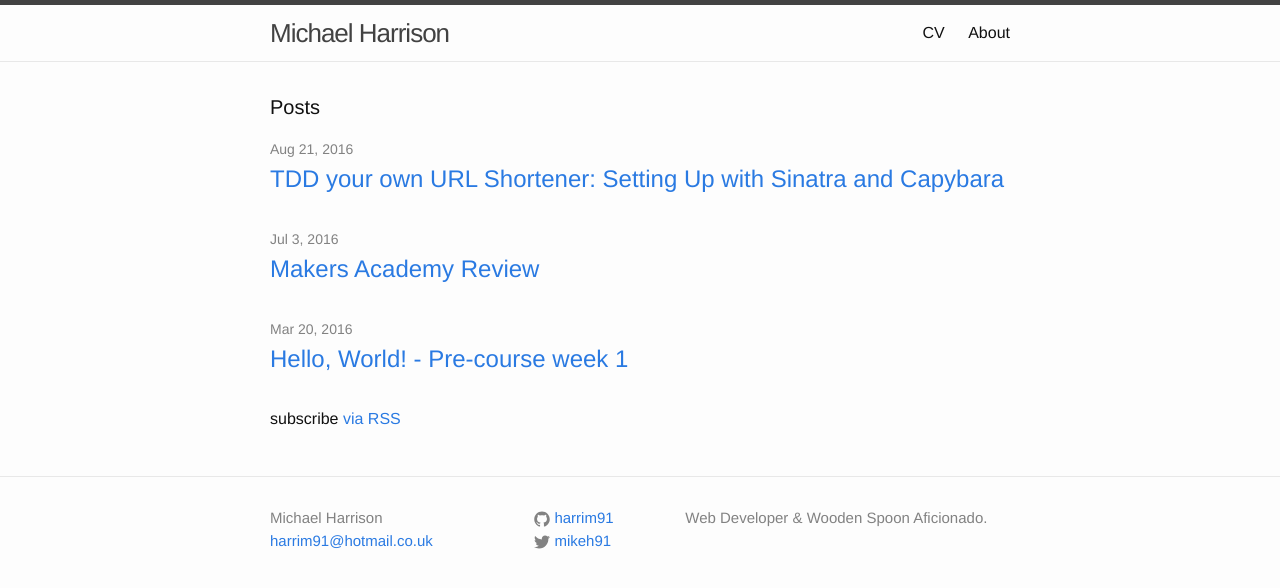
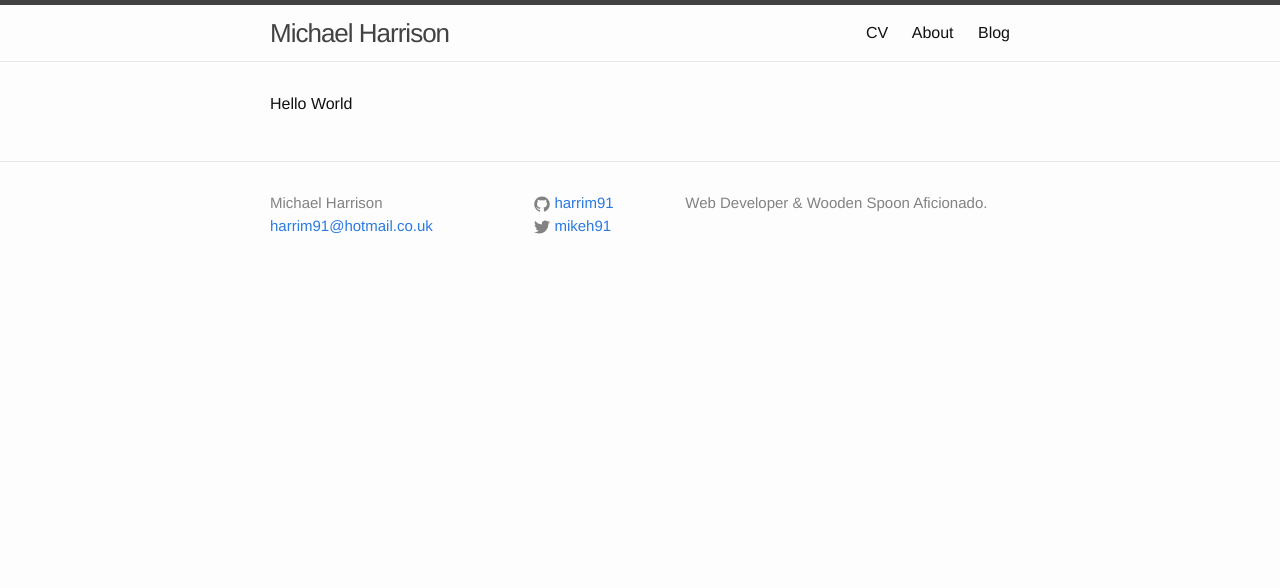
Before and after one commit to harrim91/harrim91.github.io, a Jekyll site: the page built from index.html, in a window 1280 px wide. Shown: the top 588 px of the page. Built offline with Jekyll 4.4.1, drawn with Linux system fonts in a browser that asks for light colours.

Commit message:
move blogs to own page

```diff
--- a/Gemfile
+++ b/Gemfile
@@ -1,3 +1,6 @@
 source "https://rubygems.org"
 
-gem "jemoji"
+ruby '2.3.1'
+
+gem 'jekyll', '~> 3.1', '>= 3.1.3'
+gem 'jemoji', '~> 0.7.0'
--- a/_posts/2016-08-21-make-your-own-url-shortener-1.md
+++ b/_posts/2016-08-21-make-your-own-url-shortener-1.md
@@ -16,10 +16,10 @@
 
 In this tutorial, we're going to create a web application that does the following:
 
-* Takes a long URL and generates a short URL, storing the short URL and long URL together in a persistant data store.
-* Redirects users to the long URL when the short URL is visited.
-* Does not allow users to submit an invalid URL
-* Checks if the URL has already been stored and does not create duplicate entries.
+- Takes a long URL and generates a short URL, storing the short URL and long URL together in a persistant data store.
+- Redirects users to the long URL when the short URL is visited.
+- Does not allow users to submit an invalid URL
+- Checks if the URL has already been stored and does not create duplicate entries.
 
 I've been working with JS a lot recently, particularly Node, but I decided to do this using Ruby, and the [Sinatra](https://github.com/sinatra/sinatra) web framework.
 
@@ -99,4 +99,4 @@
 
 If we run `$ shotgun`, then you should see the server start up. If you visit [localhost:9393](http://localhost:9393) in the browser, you should see a nice message from your app.
 
-Now we're all set up and ready to write some feature tests and write some code, which we will do in the next post.
+Now we're all set up and ready to write some feature tests and write some code, which we will do in the [next post](2016/08/21/make-your-own-url-shortener-1.html).
--- a/index.html
+++ b/index.html
@@ -4,20 +4,6 @@
 
 <div class="home">
 
-  <h1 class="page-heading">Posts</h1>
-
-  <ul class="post-list">
-    {% for post in site.posts %}
-      <li>
-        <span class="post-meta">{{ post.date | date: "%b %-d, %Y" }}</span>
-
-        <h2>
-          <a class="post-link" href="{{ post.url | prepend: site.baseurl }}">{{ post.title }}</a>
-        </h2>
-      </li>
-    {% endfor %}
-  </ul>
-
-  <p class="rss-subscribe">subscribe <a href="{{ "/feed.xml" | prepend: site.baseurl }}">via RSS</a></p>
+  <p>Hello World</p>
 
 </div>
```
Also changed, not shown: _drafts/make-your-own-url-shortener-2.md (added, +27 -0 lines), about.md (+1 -3 lines), blog/index.html (added, +25 -0 lines), Gemfile.lock, _drafts/how-tdd-leads-to-more-solid-software.md (renamed from _posts/2016-08-02-how-tdd-leads-to-more-solid-software.md), mh.ico (deleted), 1 other file.
